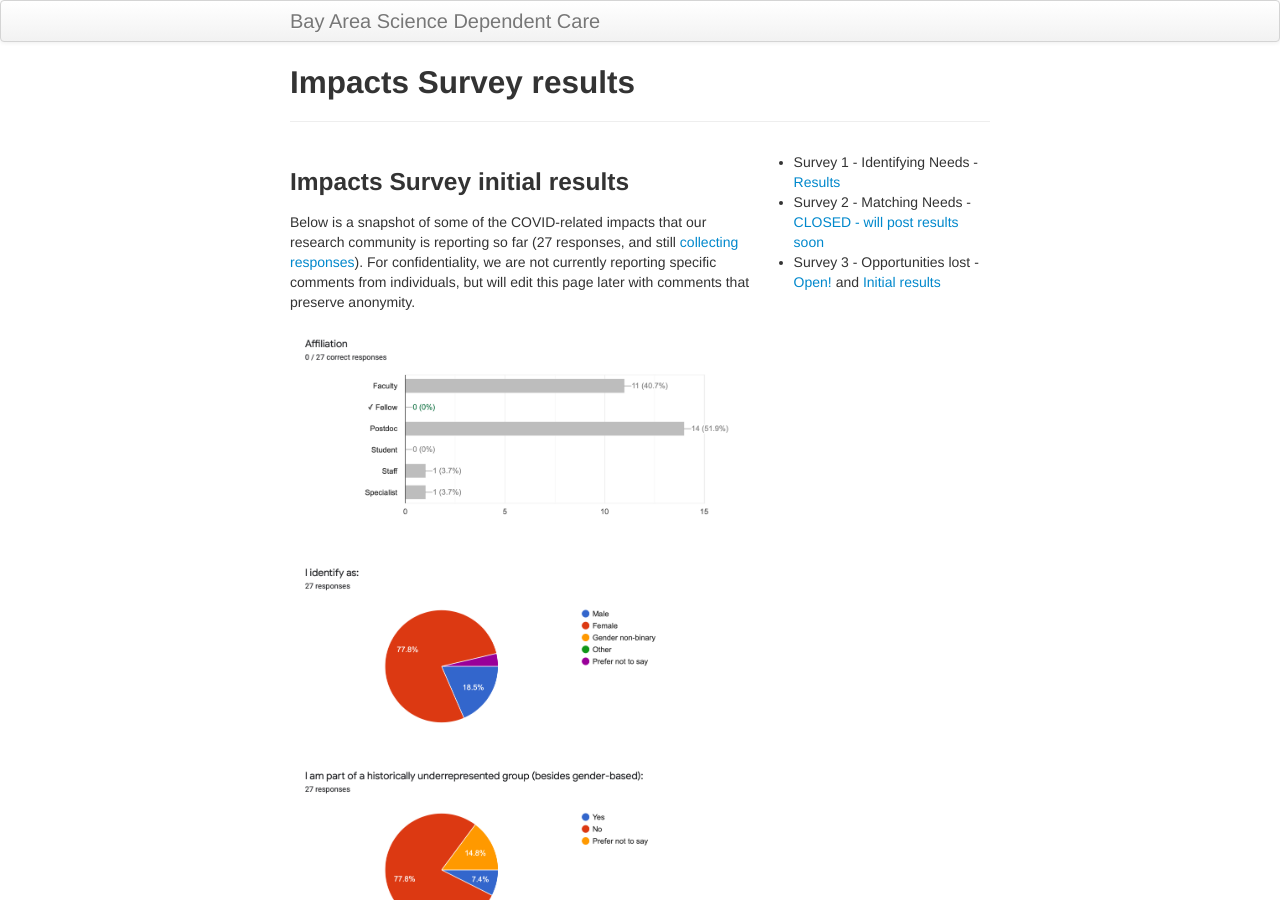
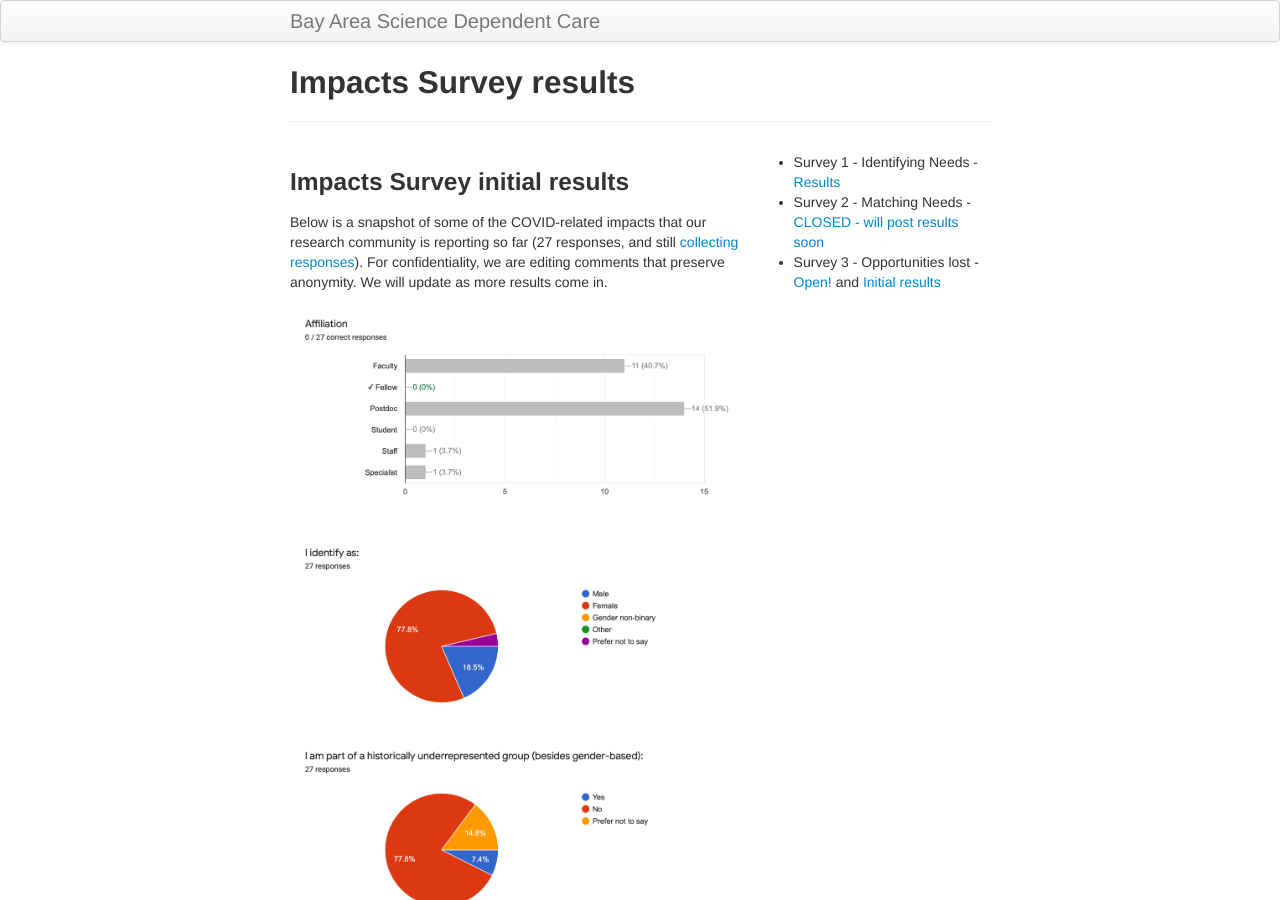
Before and after one commit to fraserlab/sci-dependentcare, a Jekyll site: the page built from pages/impacts.md, in a window 1280 px wide and 900 px high. Built offline with Jekyll 4.4.1, drawn with Linux system fonts in a browser that asks for light colours.

Commit message:
edit to survey

```diff
--- a/pages/impacts.md
+++ b/pages/impacts.md
@@ -5,7 +5,7 @@ description: Impacts Results
 ---
 ### Impacts Survey initial results
 
-Below is a snapshot of some of the COVID-related impacts that our research community is reporting so far (27 responses, and still [collecting responses](https://docs.google.com/forms/d/117qs2bLJxoSk4uSOWm2ogz9UEp7l4PAnd77zZcN1UY8/edit)). For confidentiality, we are not currently reporting specific comments from individuals, but will edit this page later with comments that preserve anonymity.
+Below is a snapshot of some of the COVID-related impacts that our research community is reporting so far (27 responses, and still [collecting responses](https://docs.google.com/forms/d/117qs2bLJxoSk4uSOWm2ogz9UEp7l4PAnd77zZcN1UY8/edit)). For confidentiality, we are editing comments that preserve anonymity. We will update as more results come in.
 
 ![Image1](/assets/images/impacts/image001.png)
 
```
